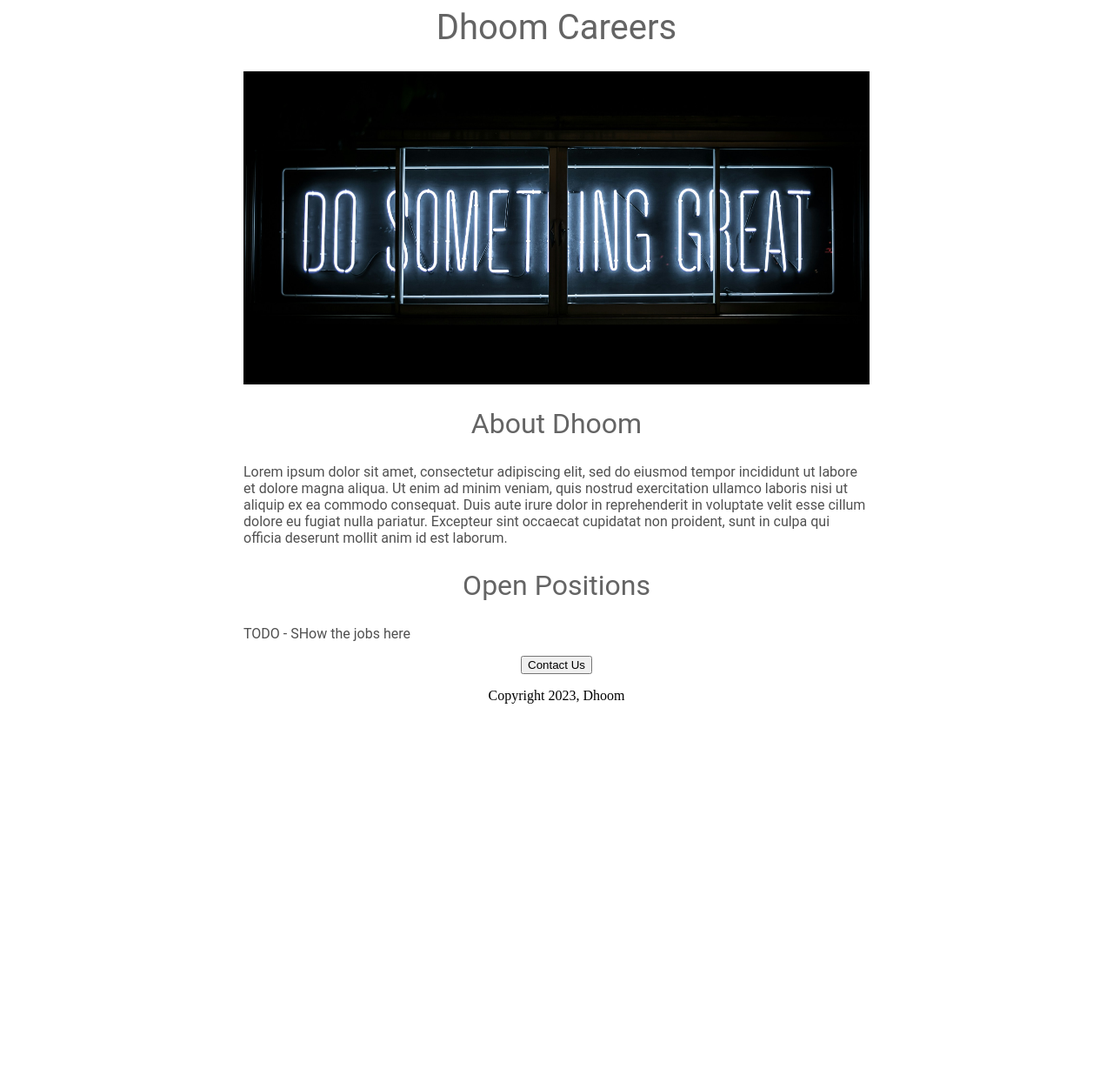
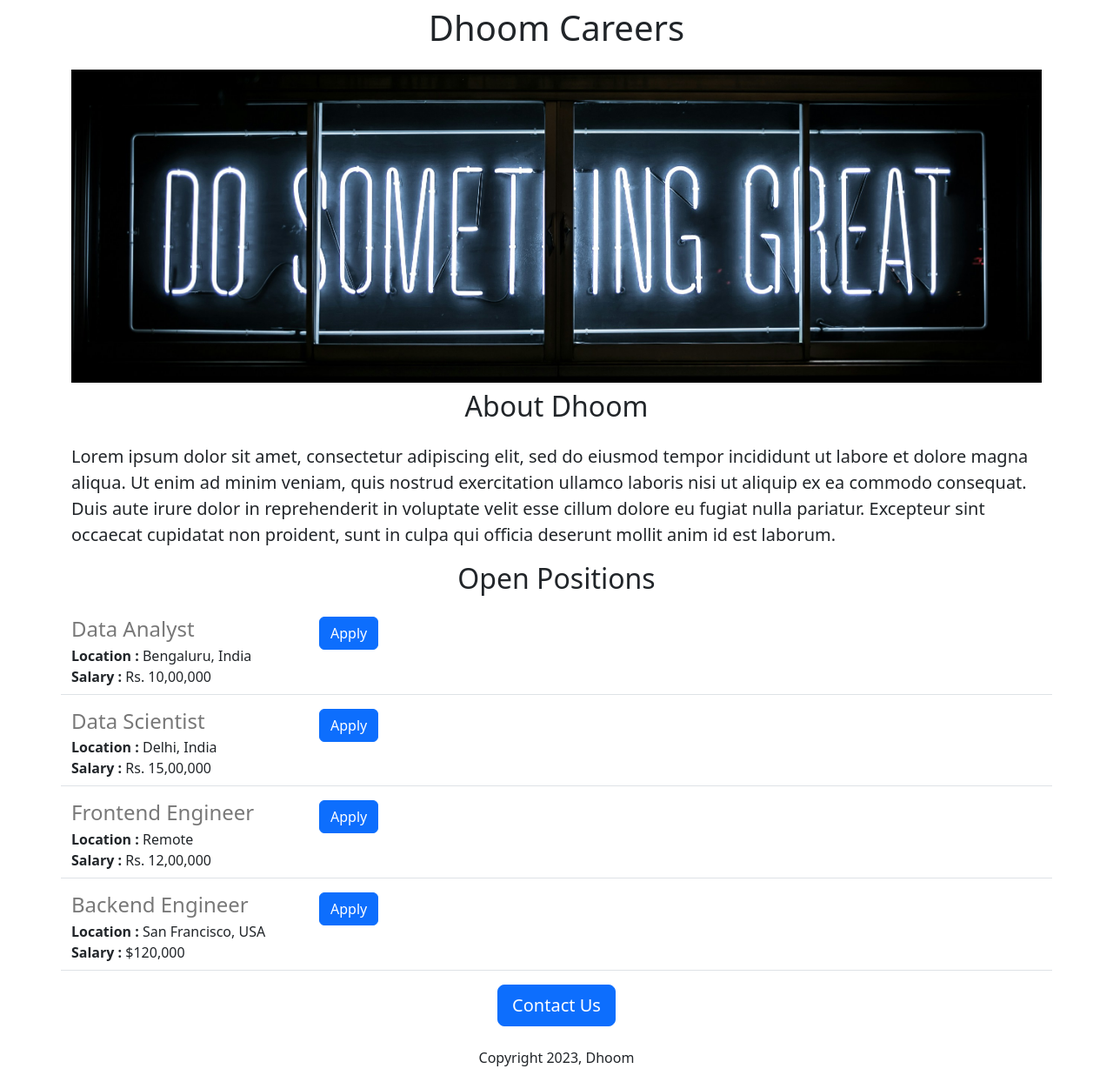
Before and after one commit to abdulp2000/Dhoom-careers-website, a Flask app: page / in a window 1280 px wide. Shown: the whole page at 87% size. Before the commit the page ends 809 px from the top, so only its background shows below. Run offline with Flask 3, Linux system fonts and the light colour scheme.

Commit message:
added more html

```diff
--- a/app.py
+++ b/app.py
@@ -1,10 +1,42 @@
-from flask import Flask, render_template
+from flask import Flask, render_template, jsonify
 
 app = Flask(__name__)
 
+JOBS = [
+  {
+    'id': 1,
+    'title': 'Data Analyst',
+    'location': 'Bengaluru, India',
+    'salary': 'Rs. 10,00,000'
+  },
+  {
+    'id': 2,
+    'title': 'Data Scientist',
+    'location': 'Delhi, India',
+    'salary': 'Rs. 15,00,000'
+  },
+  {
+    'id': 3,
+    'title': 'Frontend Engineer',
+    'location': 'Remote',
+    'salary': 'Rs. 12,00,000'
+  },
+  {
+    'id': 4,
+    'title': 'Backend Engineer',
+    'location': 'San Francisco, USA',
+    'salary': '$120,000'
+  }
+]
+
+@app.route("/api/jobs")
+def list_jobs():
+  return jsonify(JOBS)
+
+
 @app.route("/")
 def hello_world():
-  return render_template('home.html')
+  return render_template('home.html',jobs=JOBS, company_name='Dhoom')
 
 print(__name__)
 if __name__ == "__main__":
--- a/templates/home.html
+++ b/templates/home.html
@@ -2,55 +2,37 @@
 <html>
   <head>
     <title>Dhoom Careers</title>
+    <meta charset="utf-8">
+    <meta name="viewport" content="width=device-width, initial-scale=1">
+    <link href="https://cdn.jsdelivr.net/npm/bootstrap@5.3.2/dist/css/bootstrap.min.css" rel="stylesheet" integrity="sha384-T3c6CoIi6uLrA9TneNEoa7RxnatzjcDSCmG1MXxSR1GAsXEV/Dwwykc2MPK8M2HN" crossorigin="anonymous">
     <style>
-      h1 {
-        font-size: 40px;
-        font-family: Roboto;
-        font-weight: normal;
-        color: rgb(100, 100, 100);
-        text-align: center;
-      }
-
-      h2 {
-        font-size: 32px;
-        font-family: Roboto;
-        font-weight: normal;
-        color: rgb(100, 100, 100);
-        text-align: center;
-      }
-
-      .bodytext {
-        font-family: Roboto;
-        color: rgb(80, 80, 80);
-      }
-
-      #banner {
+    #banner{
+        height: 360px;
         width: 100%;
-        height: 360px;
         object-fit: cover;
       }
-
-      #container {
-        max-width: 720px;
-        margin: 0 auto 0 auto;
-      }
-    </style>
+     </style>
   </head>
   <body>
-    <div id="container">
-       <h1> Dhoom Careers </h1>
-       <img id="banner" src="https://6f44f417-afef-452f-ba85-5d985ea9d5e9-00-1yxd7r4x2amqr.pike.replit.dev/static/banner.jpg" height="320">
-       <h2> About Dhoom </h2>
-       <p class="bodytext">
+    <div class="container">
+       <h1 class="text-center mt-2 mb-4">
+         {{company_name}} Careers
+       </h1>
+       <img class="img-fluid" id="banner" src="https://6f44f417-afef-452f-ba85-5d985ea9d5e9-00-1yxd7r4x2amqr.pike.replit.dev/static/banner.jpg" height="320">
+       <h2 class="text-center mt-2 mb-4"> About Dhoom </h2>
+       <p class="lead">
       Lorem ipsum dolor sit amet, consectetur adipiscing elit, sed do eiusmod tempor incididunt ut labore et dolore magna aliqua. Ut enim ad minim veniam, quis nostrud exercitation ullamco laboris nisi ut aliquip ex ea commodo consequat. Duis aute irure dolor in reprehenderit in voluptate velit esse cillum dolore eu fugiat nulla pariatur. Excepteur sint occaecat cupidatat non proident, sunt in culpa qui officia deserunt mollit anim id est laborum.
        </p>
-      <h2> Open Positions </h2>
-     <p class="bodytext"> TODO - SHow the jobs here </p>
-      <div style="text-align:center">
-        <button>Contact Us</button>
-        <p>Copyright 2023, Dhoom</p>
-
-      </dev>
+      <h2 class="text-center mt-2 mb-4" > Open Positions </h2>
+     <div>
+        {% for job in jobs %}
+          {% include 'jobitem.html'%}
+        {% endfor %}
+     </div>
+      <div class="text-center">
+        <button class="btn btn-primary btn-lg">Contact Us</button>
+        <p class="mt-4" >Copyright 2023, Dhoom</p>
+        </dev>
     </div>
   </body>
 </html>
--- /dev/null
+++ b/templates/jobitem.html
@@ -0,0 +1,18 @@
+<div class="border-bottom row" ; style="margin-bottom:16px;padding-bottom:8px;">
+  <div class="col-3">
+    <h4 style="color:rgb(120,120,120) ;margin-bottom:4px;">
+         {{job['title']}}
+    </h4>
+    <div>
+      <b>Location : </b> {{job['location']}}
+    </div>
+      {% if 'salary' in job %}
+    <div>
+    <b>Salary : </b> {{job['salary']}}
+    </div>
+    {% endif %}
+  </div >
+  <div class="col-3">
+  <button type="button" class="btn btn-primary">Apply</button>
+  </div>
+</div>
```
